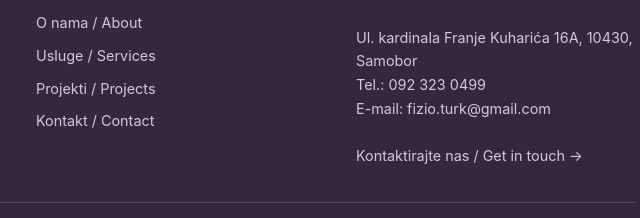
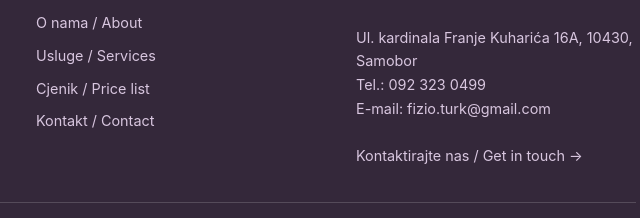
Before and after one commit to domi15/Centar-Zdravlja-FizioTurk, a plain HTML site: page about.html in a window 1280 px wide. Shown: the part 1976-2194 px from the top of the page, 584-1224 px from the left. Drawn offline with Linux system fonts and the light colour scheme.

Commit message:
Changed hyperlink text

```diff
--- a/about.html
+++ b/about.html
@@ -65,7 +65,7 @@
         <h3>Stranice / Pages</h3>
         <a href="about.html">O nama / About</a>
         <a href="services.html">Usluge / Services</a>
-        <a href="projects.html">Projekti / Projects</a>
+        <a href="projects.html">Cjenik / Price list</a>
         <a href="contact.html">Kontakt / Contact</a>
       </div>
       <div class="footer-col">
```
Also changed, not shown: contact.html (+1 -1 lines), index.html (+1 -1 lines), projects.html (+1 -1 lines), services.html (+1 -1 lines).
